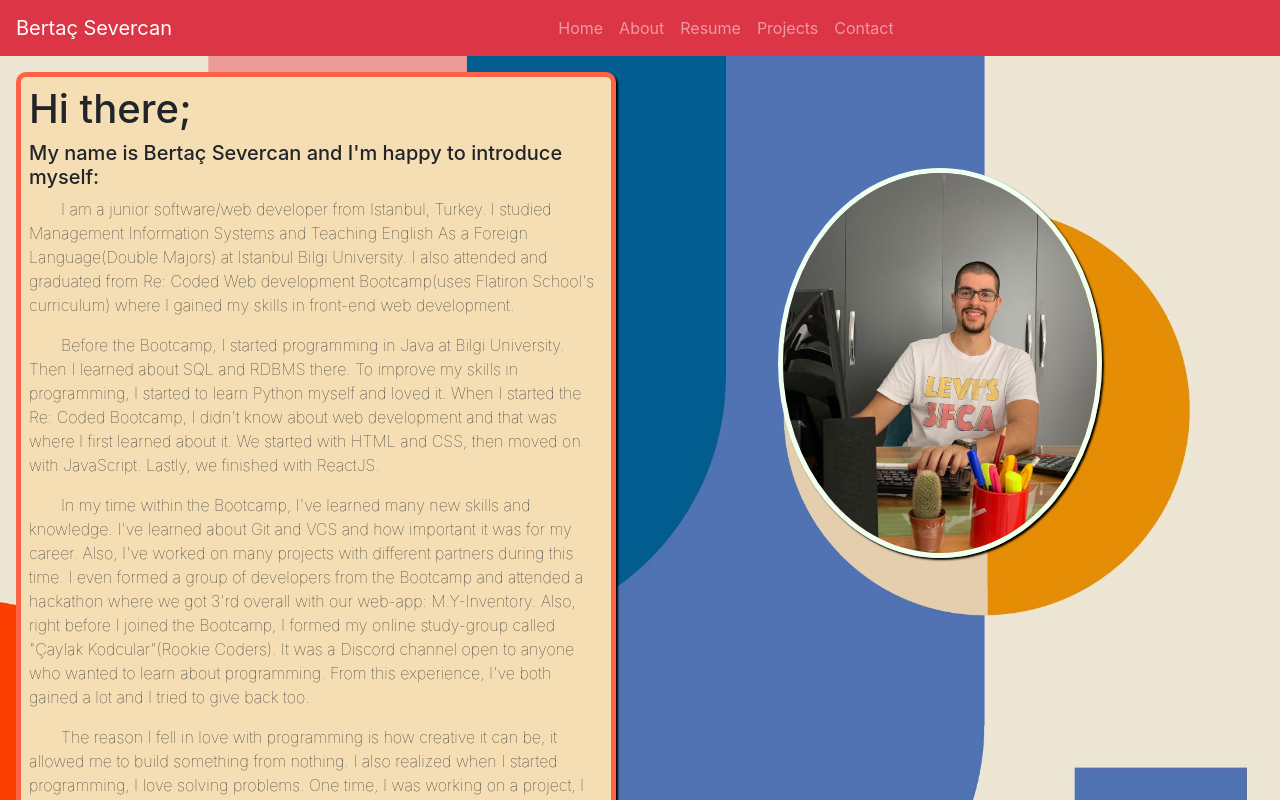
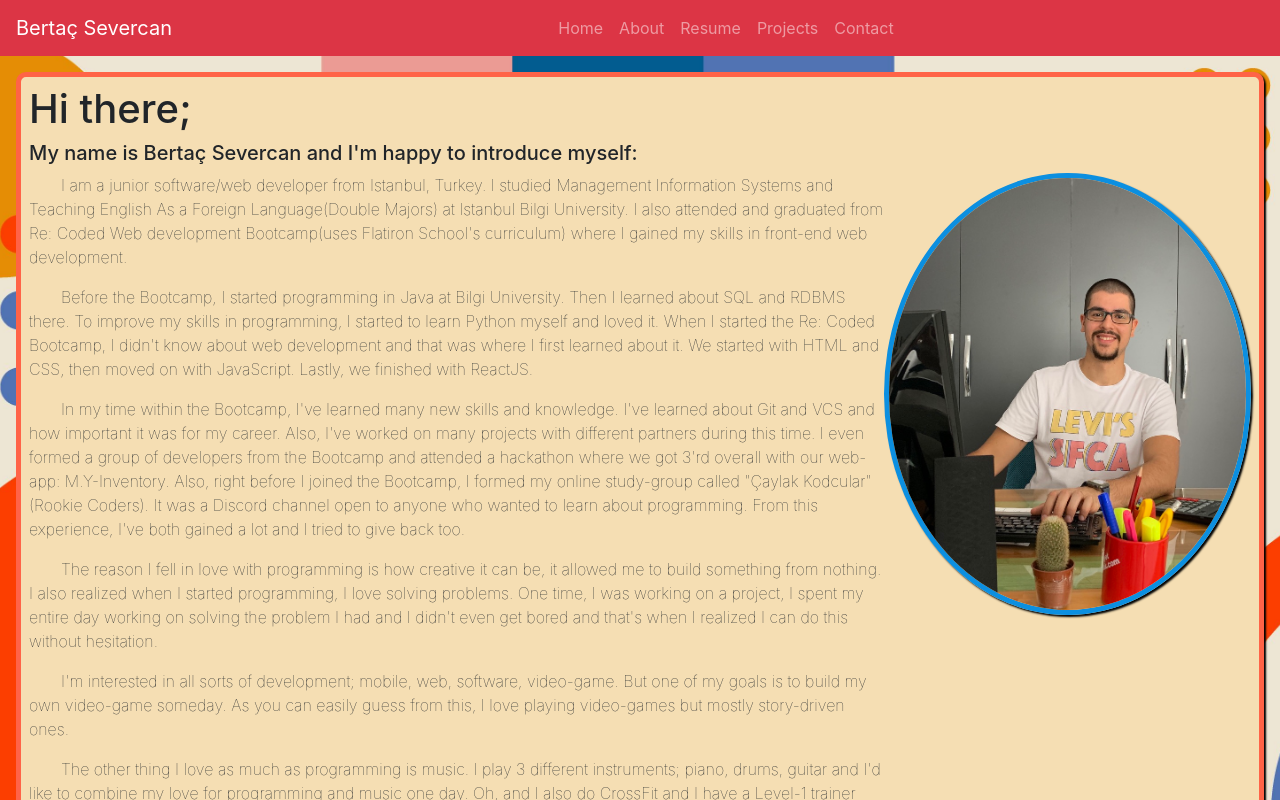
Before and after one commit to bertacsevercan/my-portfolio, a React (Create React App) app: page /about in a window 1280 px wide. Shown: the top 800 px of the page. Built offline with nearby package versions, Linux system fonts and the light colour scheme.

Commit message:
change layout

```diff
--- a/src/containers/About/index.jsx
+++ b/src/containers/About/index.jsx
@@ -9,6 +9,14 @@ const About = () => {
       <div className="about-text-wrapper">
         <h1>Hi there;</h1>
         <h5>My name is Bertaç Severcan and I'm happy to introduce myself:</h5>
+        <div className="img-wrapper">
+          <Image
+          className="img"
+          width="30%"
+          roundedCircle
+          src={pp}
+          />
+      </div>
         <p>
           I am a junior software/web developer from Istanbul, Turkey. I studied
           Management Information Systems and Teaching English As a Foreign
@@ -68,16 +76,9 @@ const About = () => {
           TL;DR: I'm a junior software/web developer who is interested in both
           backend and frontend and I'm looking for work, hire me! :)
         </h5>
-      </div>
-      <div className="img-wrapper">
-      <Image
-      className="img"
-      width="50%"
-      roundedCircle
-      src={pp}
-      />
-      </div>
+
     </div>
+  </div>
   );
 };
 
--- a/src/containers/About/style.css
+++ b/src/containers/About/style.css
@@ -1,5 +1,5 @@
 .about-text-wrapper {
-  width: 60%;
+
   border: tomato solid 5px;
   background: wheat;
   border-radius: 10px;
@@ -10,19 +10,16 @@
 }
 
 .about {
-    display: flex;
     padding: 1rem;
 }
 
 .about-text-wrapper p {
+    width: 70%;
   text-indent: 2rem;
 }
 
-.img-wrapper {
-    padding-top: 6rem;
-}
-
 .img {
-    border: honeydew solid 5px;
+    float: right;
+    border: rgb(12, 143, 224) solid 5px;
     box-shadow: black 2px 2px 2px;
 }
```
